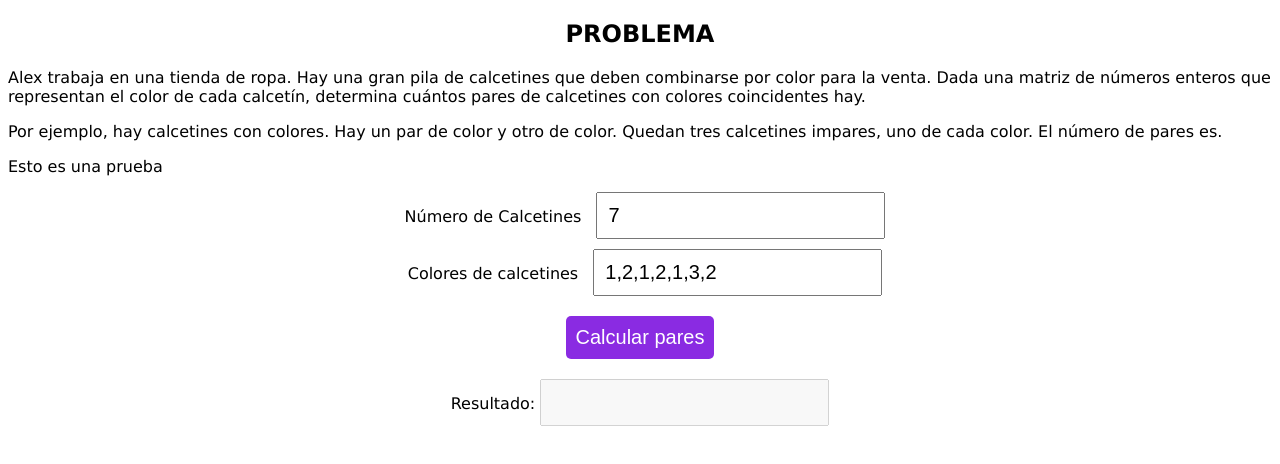
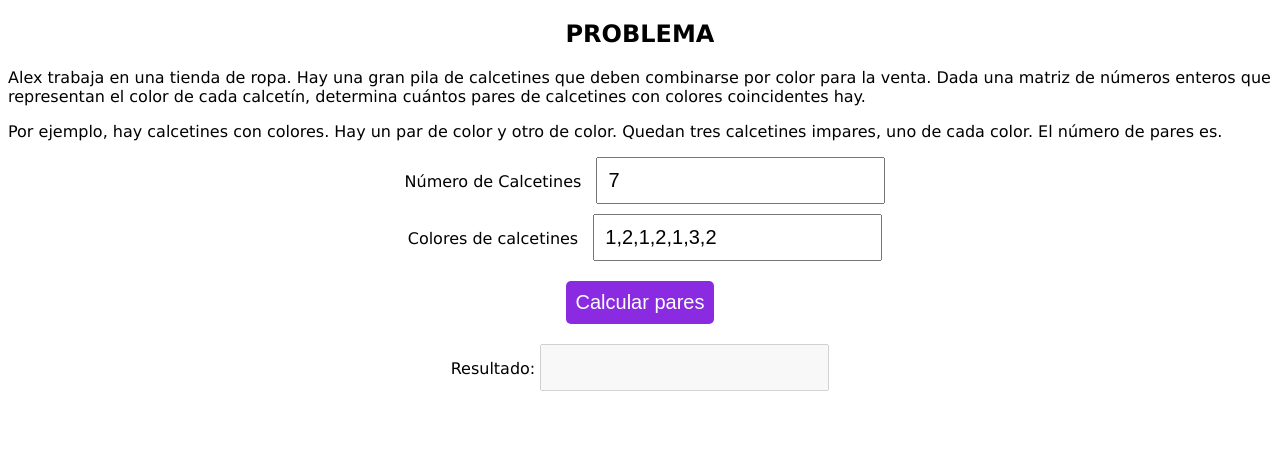
Before and after one commit to leidypaez/sock-merchant, a plain HTML site: page index.html in a window 1280 px wide. Drawn offline with Linux system fonts and the light colour scheme.

Commit message:
quitando datos innecesarios

```diff
--- a/index.html
+++ b/index.html
@@ -16,9 +16,6 @@
         determina cuántos pares de calcetines con colores coincidentes hay.</p>
       <p>Por ejemplo, hay calcetines con colores. Hay un par de color y otro de color.
           Quedan tres calcetines impares, uno de cada color. El número de pares es.</p>
-    </div>
-    <div>
-      <p>Esto es una prueba</p>
     </div>
     <div>
       <div>
```
